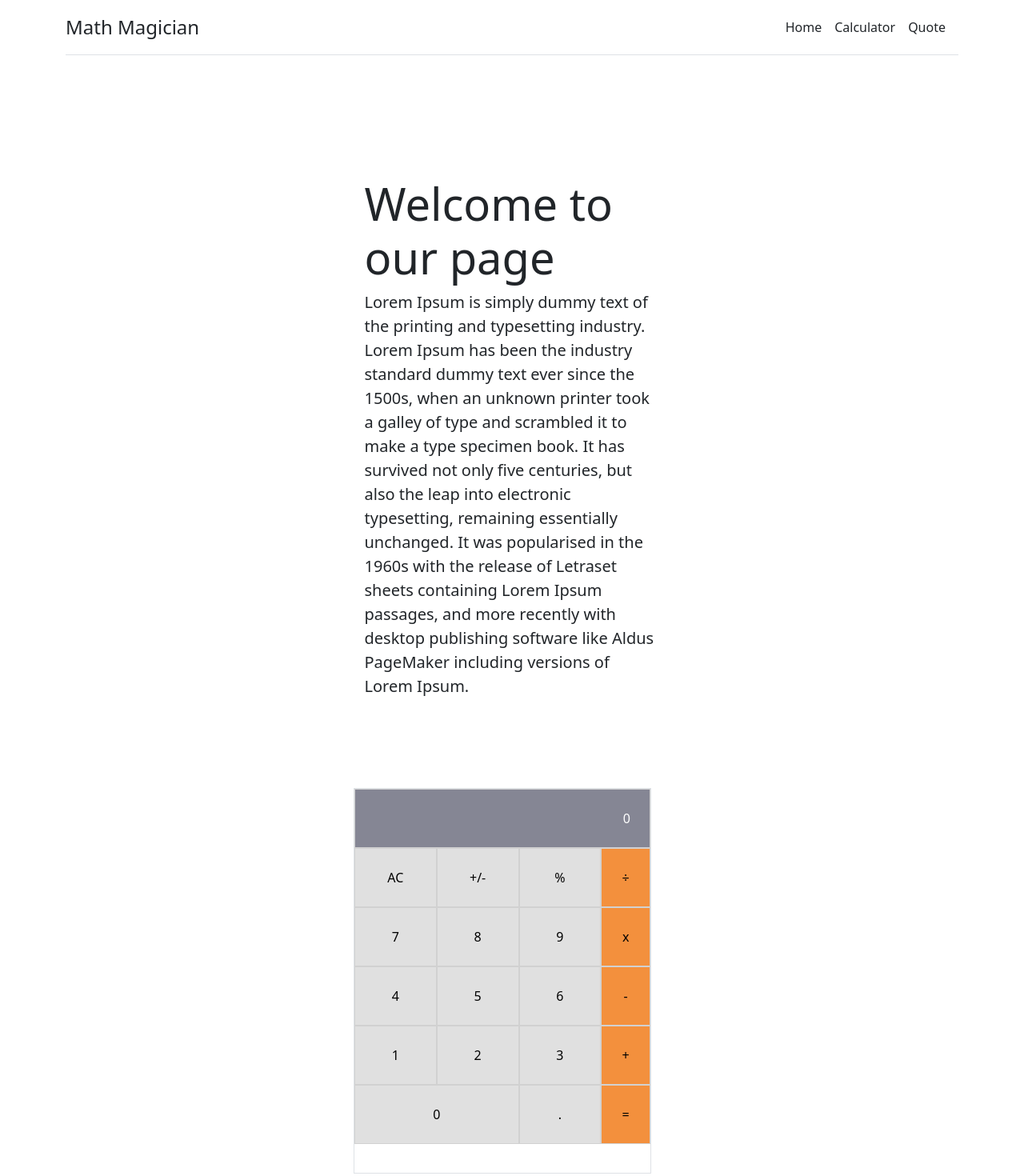
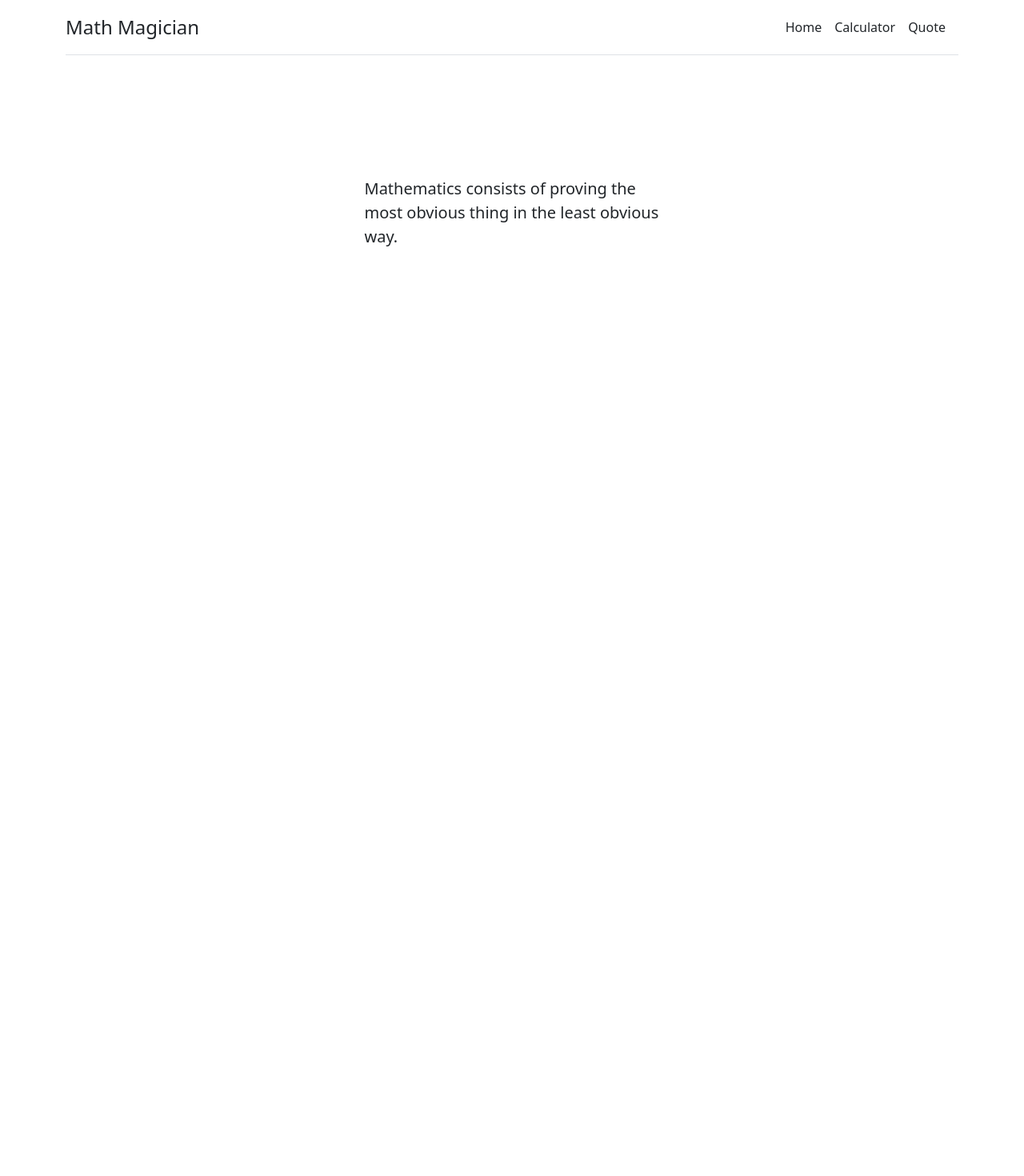
Before and after one commit to rtonata88/calculator, a React (Create React App) app: page /Quote in a window 1280 px wide. Shown: the top 1470 px of the page at 80% size. After the commit the page ends 800 px from the top, so only its background shows below. Built offline with nearby package versions, Linux system fonts and the light colour scheme.

Commit message:
Added routing

```diff
--- a/src/App.js
+++ b/src/App.js
@@ -1,4 +1,6 @@
 import React from 'react'
+import { Routes, Route } from 'react-router-dom'
+
 import Calculator from './components/Calculator'
 import Home from './components/Home'
 import Quote from './components/Quote'
@@ -8,11 +10,11 @@
 function App() {
   return (
     <div className="py-3 container">
-      <Home />
-      <div className="row">
-        <Calculator />
-      </div>
-      <Quote />
+      <Routes>
+        <Route path="/" element={<Home />} />
+        <Route path="/Calculator" element={<Calculator />} />
+        <Route path="/Quote" element={<Quote />} />
+      </Routes>
     </div>
   )
 }
```
Also changed, not shown: src/components/Quote.js (+5 -5 lines).
